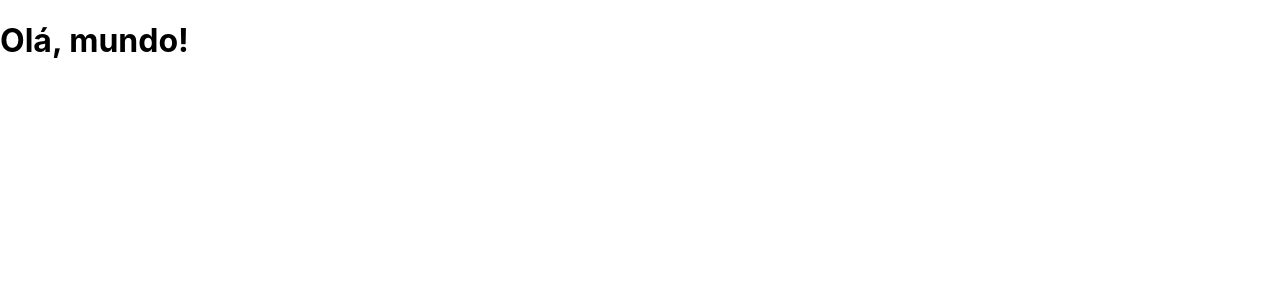
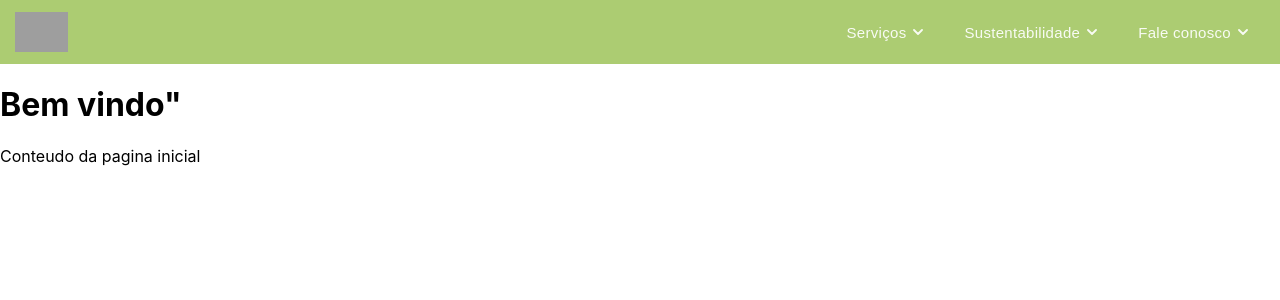
Before and after one commit to leticiascg/Sistema-Gestao-Ambiental, a React (Create React App) app in the folder gestao-ambiental/: page / in a window 1280 px wide. Shown: the top 300 px of the page. Built offline with nearby package versions, Linux system fonts and the light colour scheme; grey boxes are pictures that could not be loaded.

Commit message:
Update App

```diff
--- a/gestao-ambiental/src/App.js
+++ b/gestao-ambiental/src/App.js
@@ -1,8 +1,11 @@
+import Navbar from "./components/Navbar";
+import Home from "./pages/Home";
 
 function App() {
   return (
-    <div className="App">
-      <h1>Olá, mundo!</h1>
+    <div>
+      <Navbar />
+      <Home />
     </div>
   );
 }
```
